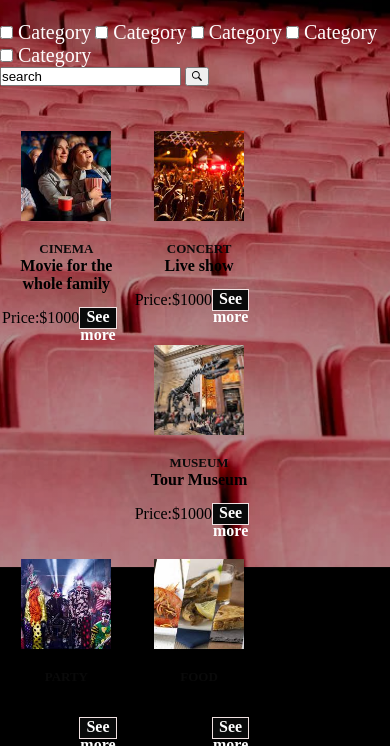
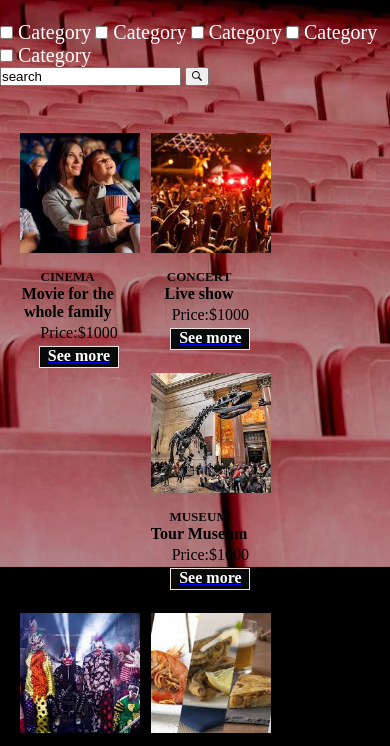
Before and after one commit to Salazar-mario/Events-Mindhub, a plain HTML site: page index.html in a window 390 px wide. Shown: the part 277-1023 px from the top of the page. Drawn offline with Linux system fonts and the light colour scheme.

Commit message:
correciones html events

```diff
--- a/index.html
+++ b/index.html
@@ -59,57 +59,57 @@
         </div>
         <section class="contenedor-columnas">
             <div class="columx2">
-                <a href="./details.html"><img src="./img/Cinema.jpg" alt="Cine"></a>
+                <img src="./img/Cinema.jpg" alt="Cine">
                 <h3>Cinema</h3>
                 <h4>Movie for the whole family</h4>
                 <div class="contenedor-1">
                     <p>Price:$1000</p>
-                    <h4 class="rectangulo">See more</h4>
+                    <a href="./details.html"><h4 class="rectangulo">See more</h4></a>
                 </div>
             </div>
             <div class="columx2">
-                <a href="./details.html"><img src="./img/Music_Concert.jpg" alt="Music"></a>
+                <img src="./img/Music_Concert.jpg" alt="Music">
                 <h3>Concert</h3>
                 <h4>Live show</h4>
                 <div class="contenedor-1">
                     <p>Price:$1000</p>
-                    <h4 class="rectangulo">See more</h4>
+                    <a href="./details.html"><h4 class="rectangulo">See more</h4></a>
                 </div>
             </div>
             <div class="columx2">
-                <a href="./details.html"><img src="./img/Museum_Tour.jpg" alt="Museum"></a>
+                <img src="./img/Museum_Tour.jpg" alt="Museum">
                 <h3>Museum</h3>
                 <h4>Tour Museum</h4>
                 <div class="contenedor-1">
                     <p>Price:$1000</p>
-                    <h4 class="rectangulo">See more</h4>
+                    <a href="./details.html"><h4 class="rectangulo">See more</h4></a>
                 </div>
             </div>
             <div class="columx2">
-                <a href="./details.html"><img src="./img/Costume_Party.jpg" alt="Party"></a>
+                <img src="./img/Costume_Party.jpg" alt="Party">
                 <h3>Party</h3>
                 <h4>Costume Party</h4>
                 <div class="contenedor-1">
                     <p>Price:$1000</p>
-                    <h4 class="rectangulo">See more</h4>
+                    <a href="./details.html"><h4 class="rectangulo">See more</h4></a>
                 </div>
             </div>
             <div class="columx2">
-                <a href="./details.html"><img src="./img/Food_Fair.jpg" alt="Food"></a>
+                <img src="./img/Food_Fair.jpg" alt="Food">
                 <h3>Food</h3>
                 <h4>Food Fair</h4>
                 <div class="contenedor-1">
                     <p>Price:$1000</p>
-                    <h4 class="rectangulo">See more</h4>
+                    <a href="./details.html"><h4 class="rectangulo">See more</h4></a>
                 </div>
             </div>
             <div class="columx2">
-                <a href="./details.html"><img src="./img/Marathon.jpg" alt=""></a>
+                <img src="./img/Marathon.jpg" alt="">
                 <h3>Marathon</h3>
                 <h4>Outdoor marathon</h4>
                 <div class="contenedor-1">
                     <p>Price:$1000</p>
-                    <h4 class="rectangulo">See more</h4>
+                    <a href="./details.html"><h4 class="rectangulo">See more</h4></a>
                 </div>
             </div>
         </section>
--- a/styles/style.css
+++ b/styles/style.css
@@ -10,10 +10,13 @@ html,
 body {
     display: flex;
     flex-direction: column;
-    height: 100vh;
+    min-height: 100vh;
     background-image: linear-gradient(rgba(0, 0, 0, .3), rgba(0, 0, 0, .3)), url(../img/pexels-photo-391535.webp);
     background-size: cover;
     background-attachment: fixed;
+}
+main{
+    flex-grow: 1;
 }
 
 .fondo {
@@ -167,21 +170,27 @@ footer p{
 
 @media only screen and (min-width:375px) and (max-width:800px) {
     .contenedor-columnas {
-        display: block;
+        margin: 2px 2px 2px 2px;
     }
 
     form {
         display: block;
     }
-
+.columx2{
+    display: flex;
+    flex-direction: column;
+    margin: 2px 2px 2px 2px;
+}
     .columx2 .contenedor-1 {
-        width: 100px;
+        width: 150px;
+        display: flex;
+        flex-direction: column;
     }
 
     .columx2 img {
         margin: 1rem;
-        width: 90px;
-        height: 90px;
+        width: 120px;
+        height: 120px;
     }
 
     .columx2 h3 {
```
Also changed, not shown: events.html (+12 -12 lines), pastevent.html (+18 -6 lines).
